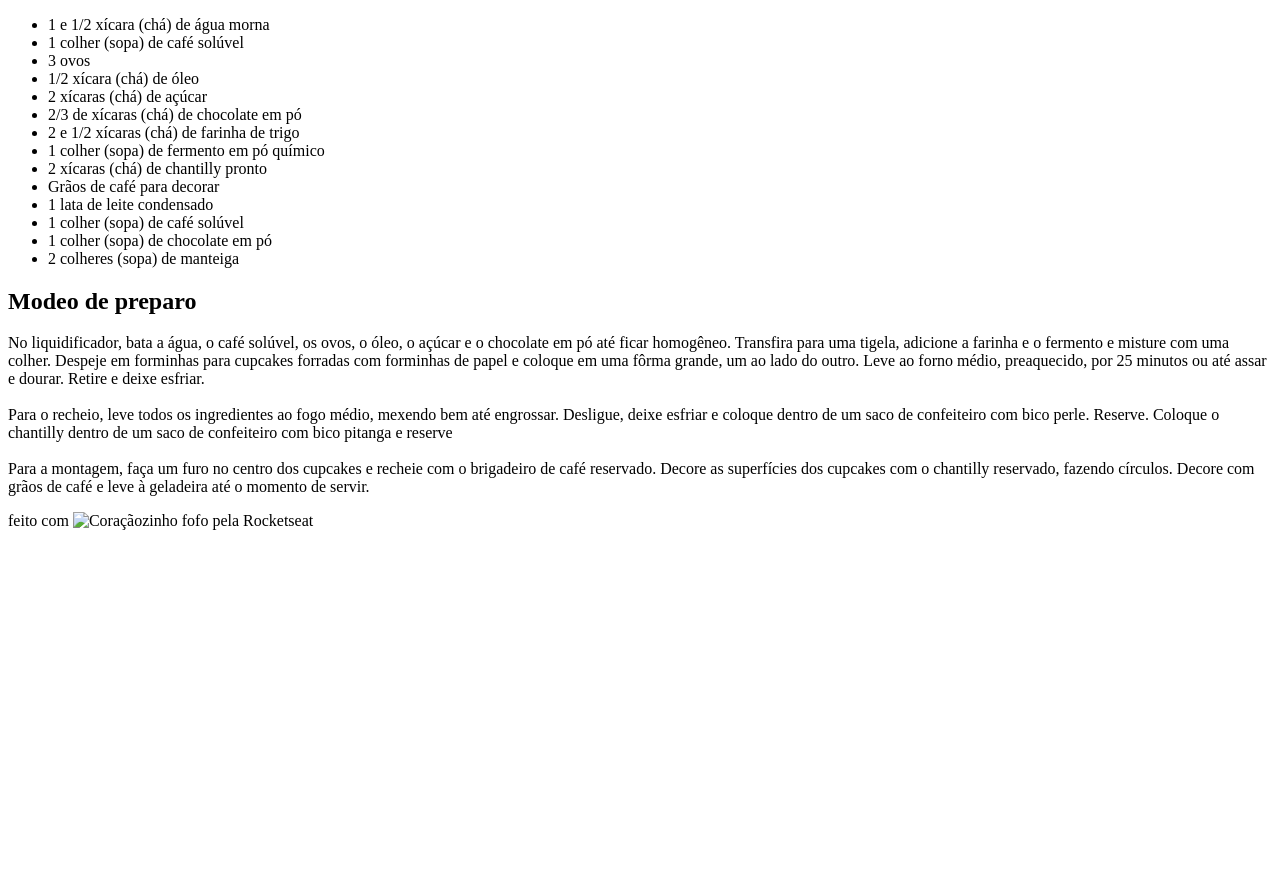
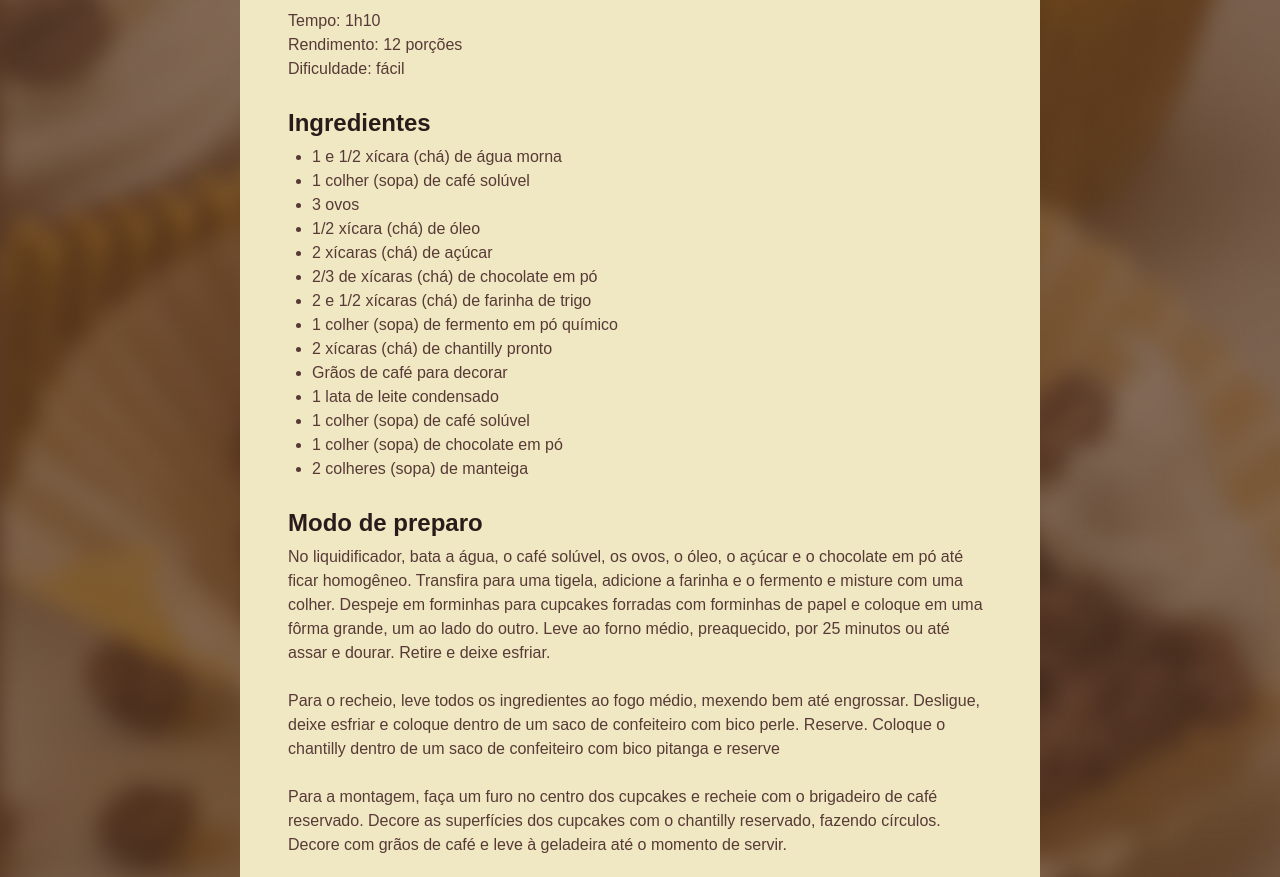
Before and after one commit to pedro00876/curso-fullstack, a plain HTML site: page modulo-06/index.html in a window 1280 px wide. Shown: the part 618-1495 px from the top of the page. Before the commit the page ends 1156 px from the top, so only its background shows below. Drawn offline with Linux system fonts and the light colour scheme.

Commit message:
Adicionando o css ao projeto

```diff
--- a/modulo-06/index.html
+++ b/modulo-06/index.html
@@ -5,6 +5,8 @@
     <meta charset="UTF-8">
     <meta name="viewport" content="width=device-width, initial-scale=1.0">
     <title>Página de Receitas</title>
+
+    <link rel="stylesheet" href="style.css">
 </head>
 
 <body>
@@ -44,7 +46,7 @@
                 </ul>
             </section>
             <section id="preparation">
-                <h2>Modeo de preparo</h2>
+                <h2>Modo de preparo</h2>
                 <p>
                     No liquidificador, bata a água, o café solúvel, os ovos, o óleo, o
                     açúcar e o chocolate em pó até ficar homogêneo. Transfira para uma
--- a/modulo-06/style.css
+++ b/modulo-06/style.css
@@ -0,0 +1,70 @@
+ * {
+     margin: 0;
+     padding: 0;
+ }
+
+ :root {
+     font-family: Arial, Helvetica, sans-serif;
+     line-height: 150%;
+     color: #573a37
+ }
+
+ body {
+     background-image: url(img/bg.jpg);
+     background-size: cover;
+ }
+
+ #page {
+     box-sizing: border-box;
+     width: 800px;
+     padding: 24px;
+     background-color: #f0e8c2;
+     border-radius: 24px;
+     margin: 48px auto 28px;
+ }
+
+ img {
+     border-radius: 16px;
+ }
+
+ main {
+     padding: 24px;
+ }
+
+ section+section {
+     margin-top: 24px;
+ }
+
+ #about p+p {
+     margin-top: 12px;
+ }
+
+ h1 {
+     line-height: 140%;
+     font-size: 40px;
+ }
+
+ h2 {
+     font-size: 24px;
+ }
+
+ h1,
+ h2 {
+     margin-bottom: 4px;
+     color: #291b1a;
+     line-height: 150%;
+ }
+
+ ul {
+     padding-left: 24px;
+ }
+
+ footer {
+     color: #f0e8c2;
+     text-align: center;
+     padding-bottom: 48px;
+ }
+
+ footer img {
+     vertical-align: middle;
+ }
```
